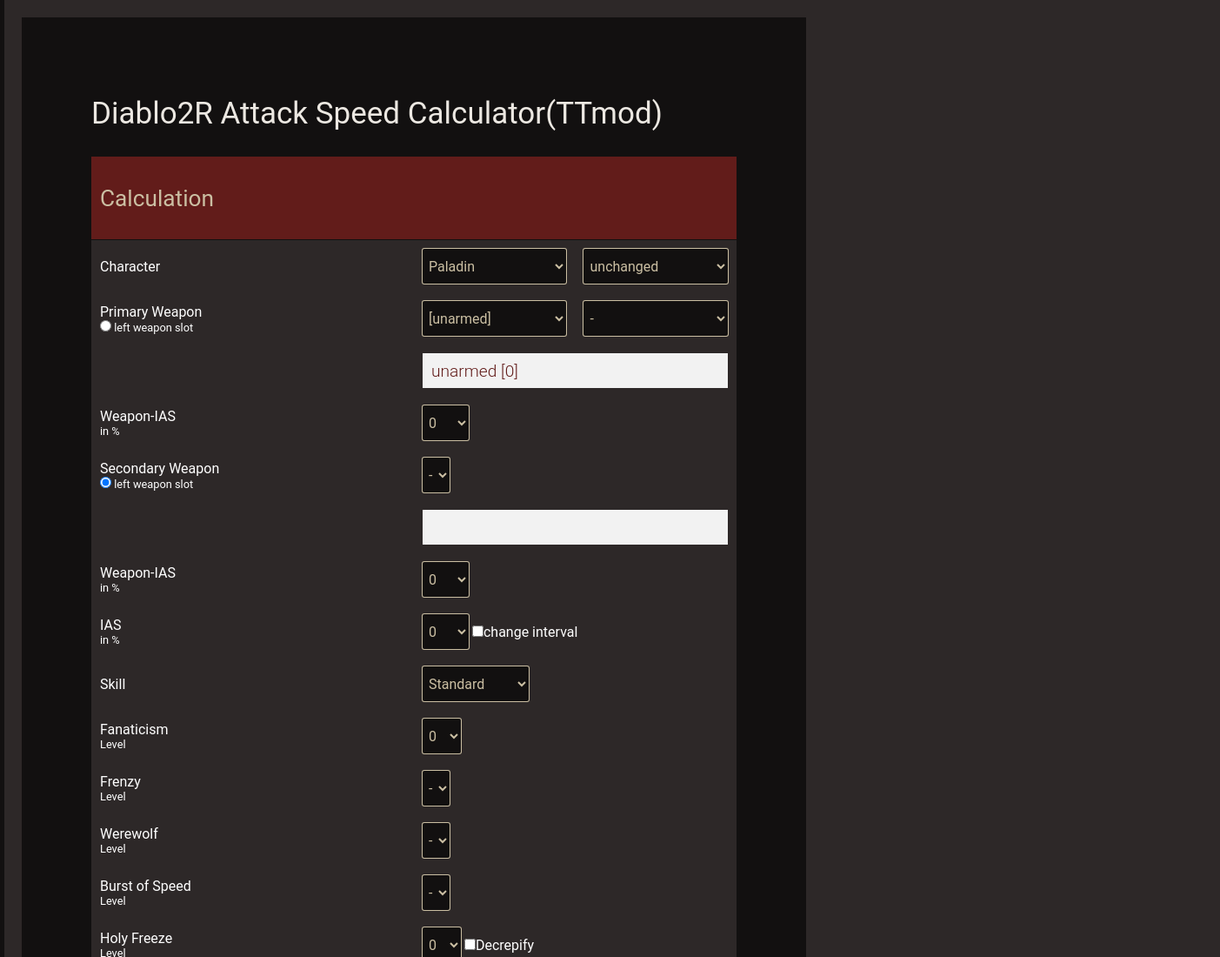
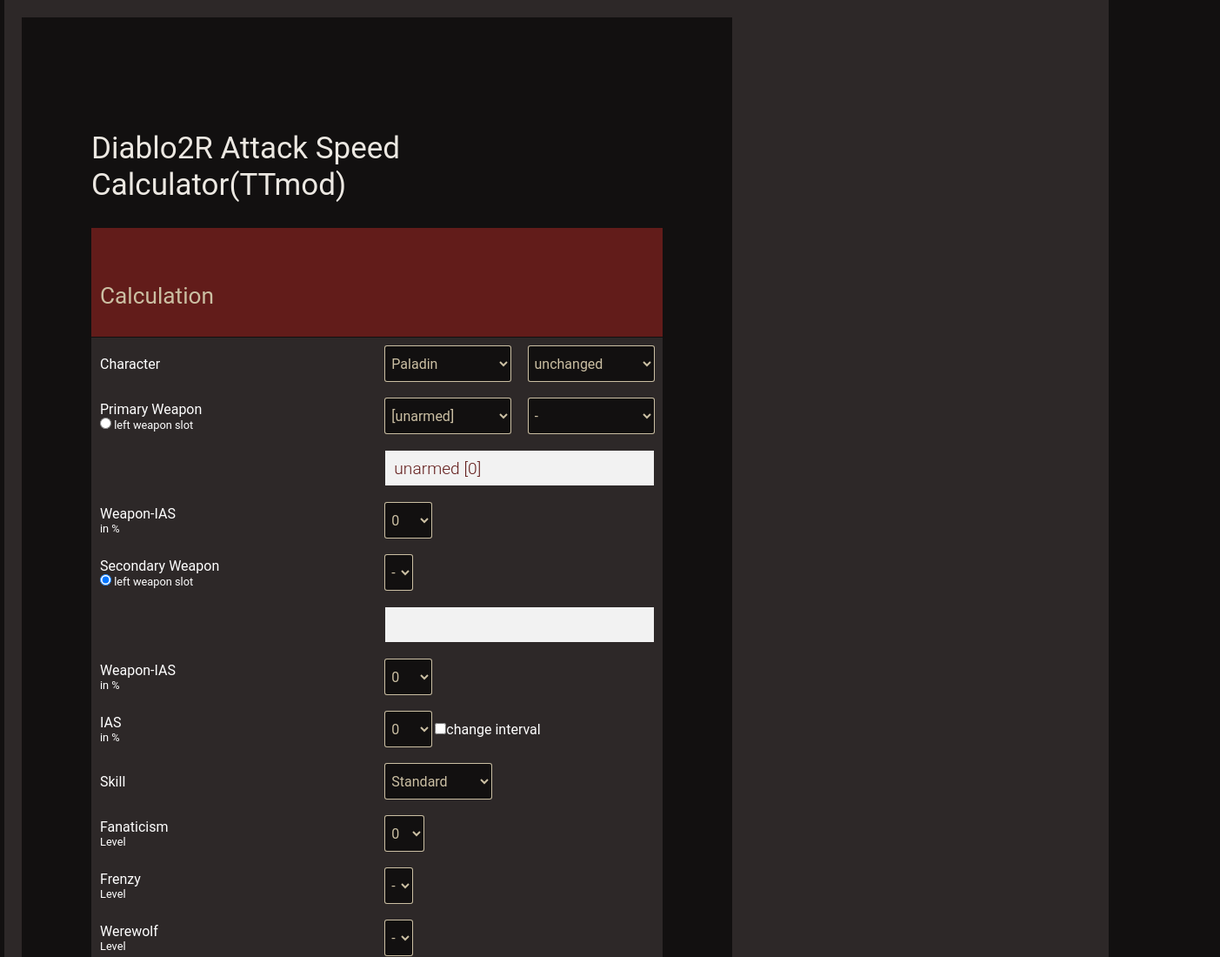
Before and after one commit to thething99/ttD2rASC.github.io, a plain HTML site: page index.html in a window 1280 px wide. Shown: the top 1100 px of the page at 87% size, 1403 px wide, since content can reach past the window. Drawn offline with Linux system fonts and the light colour scheme; a script that the page names is missing.

Commit message:
Update index.html

```diff
--- a/index.html
+++ b/index.html
@@ -41,7 +41,7 @@
     min-height: 1px
   }
 
-  @media all and (max-width:850px) {
+  @media all and (max-width:650px) {
     .row [class*=col-]:not(.cols) {
       -moz-box-sizing: border-box;
       -webkit-box-sizing: border-box;
@@ -58,7 +58,7 @@
     margin-right: -5px
   }
 
-  @media all and (max-width:950px) {
+  @media all and (max-width:650px) {
     .row .row:not(.fullwidth) {
       margin-left: 0;
       margin-right: 0
@@ -112,7 +112,7 @@
     float: left;
     margin-left: 5px;
     margin-right: 5px;
-    width: calc(110% - 5px * 2)
+    width: calc(100% - 5px * 2)
   }
 
   .cf {
@@ -175,7 +175,7 @@
     font-weight: 700;
     line-height: 4.2rem;
     margin-bottom: 2.8rem;
-    margin-top: 3rem
+    margin-top: 7rem
   }
 
   .h3,
@@ -184,14 +184,14 @@
     font-weight: 700;
     line-height: 3.15rem;
     margin-bottom: 2.1rem;
-    margin-top: 2.25rem
+    margin-top: 5.25rem
   }
 
   ul {
     padding-left: 30px
   }
 
-  @media all and (max-width:950px) {
+  @media all and (max-width:650px) {
     ul {
       padding-left: 20px
     }
@@ -582,7 +582,7 @@
     text-transform: inherit
   }
 
-  @media all and (max-width:950px) {
+  @media all and (max-width:650px) {
     .spacer:not(.ft-tab-title) {
       text-align: center
     }
@@ -590,7 +590,7 @@
 
   #main {
     background-color: #2d2828;
-    min-height: 950px;
+    min-height: 650px;
     position: relative;
     width: 100%;
     z-index: 10
@@ -606,13 +606,13 @@
     padding: 20px 30px 40px 30px
   }
 
-  @media all and (min-width:1190px) and (max-width:1190px) {
+  @media all and (min-width:990px) and (max-width:990px) {
     article.box:not(.preview) {
       padding: 40px 60px
     }
   }
 
-  @media all and (min-width:1190px) {
+  @media all and (min-width:990px) {
     article.box:not(.preview) {
       padding: 60px 80px
     }
@@ -780,7 +780,7 @@
     z-index: 2
   }
 
-  @media all and (min-width:950px) and (max-width:1050px) {
+  @media all and (min-width:650px) and (max-width:850px) {
     .item.feature .headline {
       display: block;
       overflow: hidden;
@@ -790,7 +790,7 @@
     }
   }
 
-  @media all and (min-width:1050px) and (max-width:1190px) {
+  @media all and (min-width:850px) and (max-width:990px) {
     .item.feature .headline {
       display: block;
       overflow: hidden;
@@ -862,7 +862,7 @@
     background-size: 100%
   }
 
-  @media (min-width:950px) {
+  @media (min-width:650px) {
     #navbar {
       -webkit-box-shadow: inset 0 1px 0 #2d2828, 0 0 3px rgba(0, 0, 0, .3);
       box-shadow: inset 0 1px 0 #2d2828, 0 0 3px rgba(0, 0, 0, .3);
@@ -987,27 +987,27 @@
     }
   }
 
-  @media all and (min-width:950px) and (max-width:1050px) {
+  @media all and (min-width:650px) and (max-width:850px) {
     #navbar .n-itemlist>ul>li>a {
       padding: 0 5px;
       font-size: 90%
     }
   }
 
-  @media all and (min-width:1050px) and (max-width:1190px) {
+  @media all and (min-width:850px) and (max-width:990px) {
     #navbar .n-itemlist>ul>li>a {
       padding: 0 10px;
       font-size: 90%
     }
   }
 
-  @media all and (min-width:1190px) and (max-width:1190px) {
+  @media all and (min-width:990px) and (max-width:990px) {
     #navbar .n-itemlist>ul>li>a {
       padding: 0 15px
     }
   }
 
-  @media all and (min-width:1190px) {
+  @media all and (min-width:990px) {
     #navbar .n-itemlist>ul>li>a {
       padding: 0 15px
     }
@@ -1022,7 +1022,7 @@
     display: none
   }
 
-  @media all and (max-width:850px) {
+  @media all and (max-width:650px) {
     #navbar #mobileNav {
       cursor: pointer;
       display: block;
```
